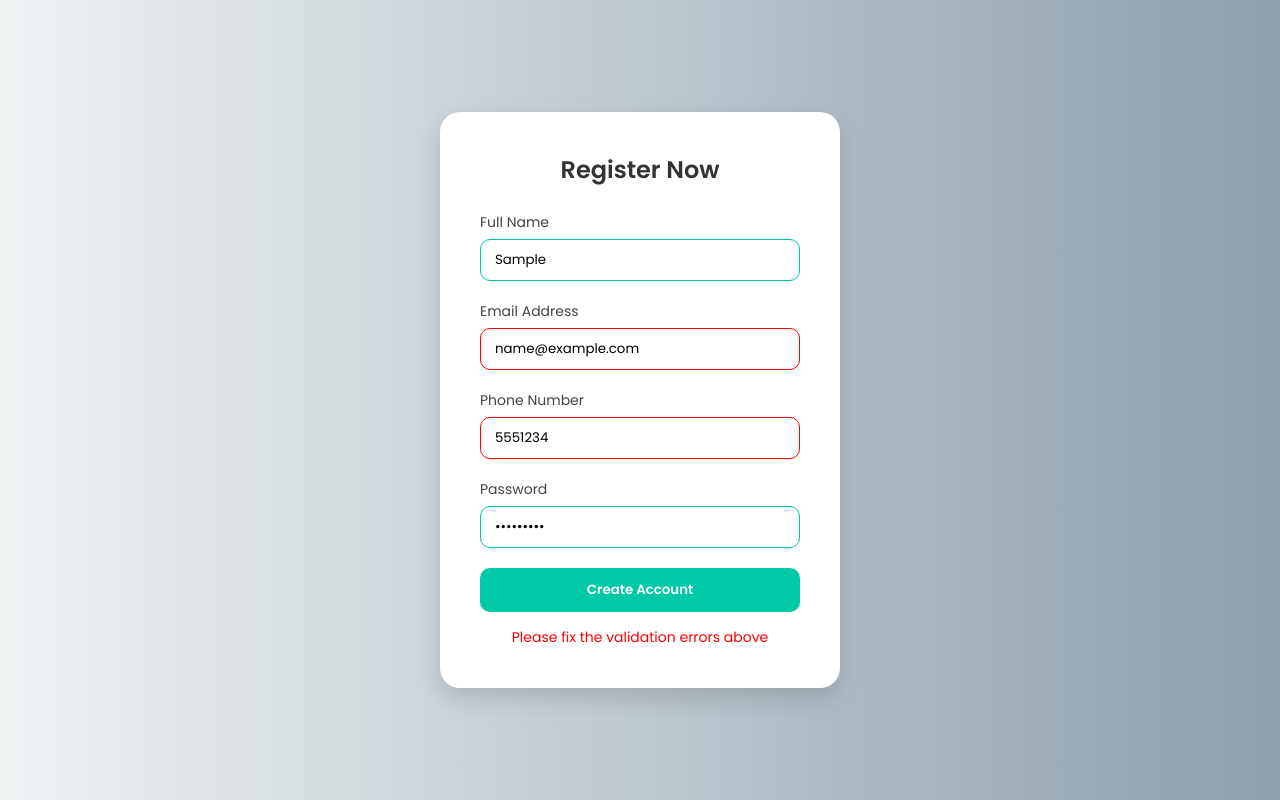
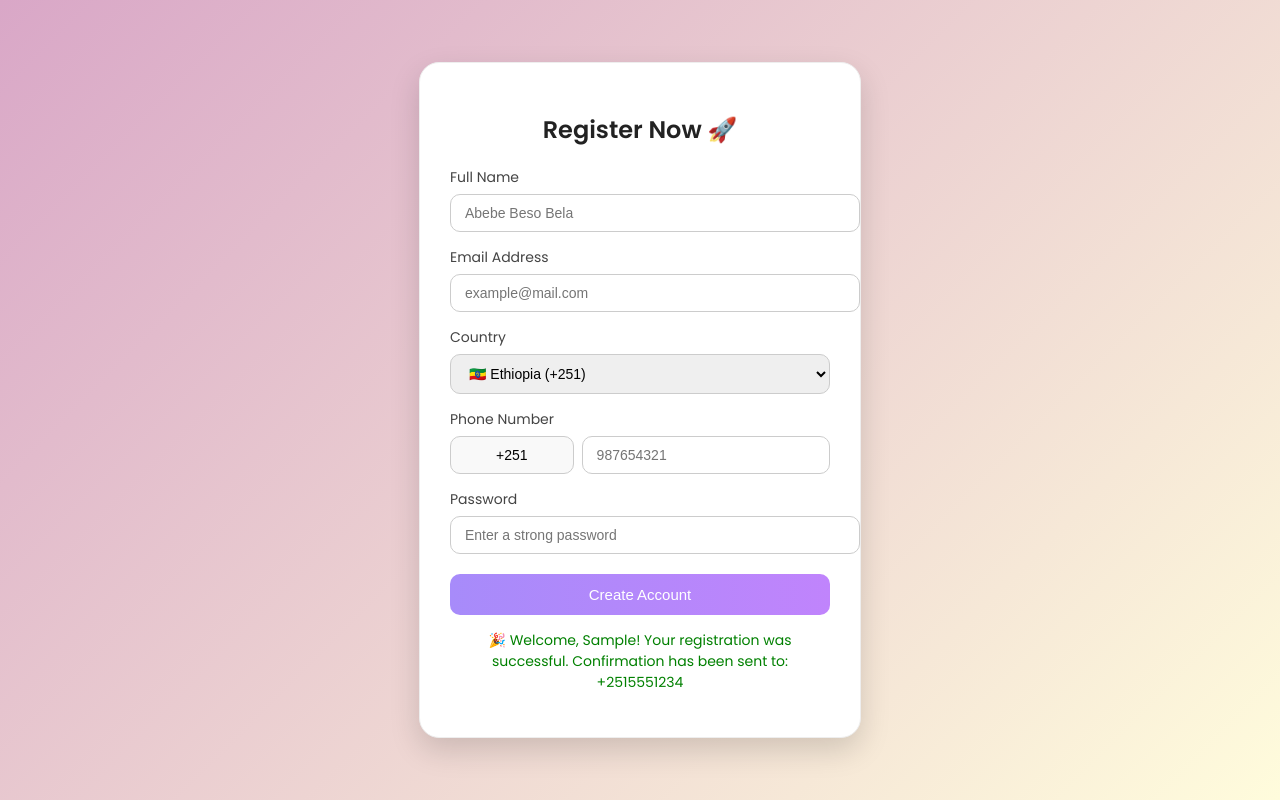
Before and after one commit to firatolin/interactive-form, a plain HTML site: page index.html in a window 1280 px wide. Both pictures are taken after typing "Sample", "name@example.com", "5551234", "Sample123" into the empty fields and a click on the button "Create Account". Drawn offline with Linux system fonts and the light colour scheme.

Commit message:
country code

```diff
--- a/index.html
+++ b/index.html
@@ -1,4 +1,3 @@
-<!-- index.html -->
 <!DOCTYPE html>
 <html lang="en">
   <head>
@@ -14,10 +13,10 @@
   <body>
     <div class="container">
       <form id="registrationForm">
-        <h2>Register Now</h2>
+        <h2>Register Now 🚀</h2>
 
         <label for="name">Full Name</label>
-        <input type="text" id="name" placeholder="Abebe Besobela" required />
+        <input type="text" id="name" placeholder="Abebe Beso Bela" required />
 
         <label for="email">Email Address</label>
         <input
@@ -27,8 +26,39 @@
           required
         />
 
+        <label for="country">Country</label>
+        <select id="country">
+          <!-- Africa -->
+          <option value="+251">🇪🇹 Ethiopia (+251)</option>
+          <option value="+27">🇿🇦 South Africa (+27)</option>
+          <option value="+234">🇳🇬 Nigeria (+234)</option>
+
+          <!-- North America -->
+          <option value="+1">🇺🇸 United States (+1)</option>
+          <option value="+1">🇨🇦 Canada (+1)</option>
+          <option value="+52">🇲🇽 Mexico (+52)</option>
+
+          <!-- South America -->
+          <option value="+55">🇧🇷 Brazil (+55)</option>
+
+          <!-- Europe -->
+          <option value="+44">🇬🇧 United Kingdom (+44)</option>
+          <option value="+41">🇨🇭 Switzerland (+41)</option>
+          <option value="+33">🇫🇷 France (+33)</option>
+          <option value="+49">🇩🇪 Germany (+49)</option>
+          <option value="+39">🇮🇹 Italy (+39)</option>
+
+          <!-- Asia / Middle East -->
+          <option value="+971">🇦🇪 United Arab Emirates / Dubai (+971)</option>
+          <option value="+86">🇨🇳 China (+86)</option>
+          <option value="+81">🇯🇵 Japan (+81)</option>
+        </select>
+
         <label for="phone">Phone Number</label>
-        <input type="tel" id="phone" placeholder="+1234567890" required />
+        <div class="phone-wrapper">
+          <input type="text" id="countryCode" readonly />
+          <input type="tel" id="phone" placeholder="987654321" required />
+        </div>
 
         <label for="password">Password</label>
         <input
--- a/script.js
+++ b/script.js
@@ -2,83 +2,77 @@ document.addEventListener("DOMContentLoaded", () => {
   const form = document.getElementById("registrationForm");
   const nameInput = document.getElementById("name");
   const emailInput = document.getElementById("email");
+  const countrySelect = document.getElementById("country");
+  const countryCodeInput = document.getElementById("countryCode");
   const phoneInput = document.getElementById("phone");
   const passwordInput = document.getElementById("password");
   const message = document.getElementById("message");
 
-  function showError(input, msg) {
-    input.style.borderColor = "red";
+  // Initialize country code input with default selected option
+  function updateCountryCode() {
+    countryCodeInput.value = countrySelect.value;
+  }
+
+  updateCountryCode();
+
+  countrySelect.addEventListener("change", updateCountryCode);
+
+  function showError(msg) {
     message.style.color = "red";
     message.textContent = msg;
   }
 
-  function clearError(input) {
-    input.style.borderColor = "#00c9a7";
-    message.textContent = "";
+  function showSuccess(msg) {
+    message.style.color = "green";
+    message.textContent = msg;
   }
 
   function validateEmail(email) {
-    const re = /^[^\\s@]+@[^\\s@]+\\.[^\\s@]+$/;
+    const re = /^[^\s@]+@[^\s@]+\.[^\s@]+$/;
     return re.test(email);
   }
 
+  // Validate phone: only digits, length between 6 and 15
   function validatePhone(phone) {
-    const re = /^[0-9]{10,15}$/;
+    const re = /^[0-9]{6,15}$/;
     return re.test(phone);
   }
-
-  nameInput.addEventListener("blur", () => {
-    if (!nameInput.value.trim()) {
-      showError(nameInput, "Name cannot be empty");
-    } else {
-      clearError(nameInput);
-    }
-  });
-
-  emailInput.addEventListener("blur", () => {
-    if (!validateEmail(emailInput.value.trim())) {
-      showError(emailInput, "Enter a valid email address");
-    } else {
-      clearError(emailInput);
-    }
-  });
-
-  phoneInput.addEventListener("blur", () => {
-    if (!validatePhone(phoneInput.value.trim())) {
-      showError(phoneInput, "Enter a valid phone number");
-    } else {
-      clearError(phoneInput);
-    }
-  });
-
-  passwordInput.addEventListener("blur", () => {
-    if (passwordInput.value.length < 6) {
-      showError(passwordInput, "Password must be at least 6 characters");
-    } else {
-      clearError(passwordInput);
-    }
-  });
 
   form.addEventListener("submit", (e) => {
     e.preventDefault();
 
     const name = nameInput.value.trim();
     const email = emailInput.value.trim();
+    const countryCode = countryCodeInput.value.trim();
     const phone = phoneInput.value.trim();
     const password = passwordInput.value;
 
     if (!name || !email || !phone || !password) {
-      showError(form, "Please fill in all fields");
+      showError("❌ Please fill in all fields.");
       return;
     }
 
-    if (!validateEmail(email) || !validatePhone(phone) || password.length < 6) {
-      showError(form, "Please fix the validation errors above");
+    if (!validateEmail(email)) {
+      showError("📧 Invalid email format.");
       return;
     }
 
-    message.style.color = "green";
-    message.textContent = `🎉 Thank you for registering, ${name}!`;
+    if (!validatePhone(phone)) {
+      showError("📞 Invalid phone number.");
+      return;
+    }
+
+    if (password.length < 6) {
+      showError("🔒 Password must be at least 6 characters.");
+      return;
+    }
+
+    const fullPhone = countryCode + phone;
+
+    showSuccess(
+      `🎉 Welcome, ${name}! Your registration was successful. Confirmation has been sent to: ${fullPhone}`
+    );
     form.reset();
+    updateCountryCode();
   });
 });
--- a/style.css
+++ b/style.css
@@ -1,88 +1,112 @@
-/* CSS for a modern, responsive login form with animations */
-* {
-  box-sizing: border-box;
+body {
   margin: 0;
   padding: 0;
   font-family: "Poppins", sans-serif;
-}
-
-body {
-  background: linear-gradient(to right, #eef2f3, #8e9eab);
+  background: linear-gradient(135deg, #d9a7c7, #fffcdc);
+  height: 100vh;
   display: flex;
   align-items: center;
   justify-content: center;
-  height: 100vh;
 }
 
 .container {
-  background: white;
-  padding: 40px;
+  background: #ffffff;
+  padding: 30px;
   border-radius: 20px;
-  box-shadow: 0 10px 25px rgba(0, 0, 0, 0.15);
+  box-shadow: 0 12px 30px rgba(0, 0, 0, 0.15);
   width: 100%;
-  max-width: 400px;
-  animation: fadeIn 0.8s ease-in;
+  max-width: 380px;
+  animation: fadeIn 0.8s ease-in-out;
+  border: 1px solid #eee;
+}
+
+form h2 {
+  text-align: center;
+  margin-bottom: 20px;
+  color: #222;
+  font-weight: 600;
+}
+
+label {
+  display: block;
+  margin-top: 15px;
+  font-weight: 500;
+  color: #444;
+  font-size: 14px;
+}
+
+input,
+select {
+  width: 100%;
+  padding: 10px 14px;
+  margin-top: 6px;
+  border: 1px solid #ccc;
+  border-radius: 10px;
+  font-size: 14px;
+  transition: border-color 0.3s ease, box-shadow 0.3s ease;
+}
+
+input:focus,
+select:focus {
+  outline: none;
+  border-color: #a78bfa;
+  box-shadow: 0 0 4px #c4b5fd;
+}
+
+.phone-wrapper {
+  display: flex;
+  gap: 8px;
+}
+
+.phone-wrapper input:first-child {
+  width: 30%;
+  text-align: center;
+  background-color: #f9f9f9;
+}
+
+.phone-wrapper input:last-child {
+  width: 70%;
+}
+
+button {
+  width: 100%;
+  padding: 12px;
+  margin-top: 20px;
+  background: linear-gradient(90deg, #a78bfa, #c084fc);
+  color: #fff;
+  border: none;
+  border-radius: 10px;
+  font-size: 15px;
+  font-weight: 500;
+  cursor: pointer;
+  transition: background 0.3s ease;
+}
+
+button:hover {
+  background: linear-gradient(90deg, #c084fc, #a78bfa);
+}
+
+select option {
+  padding: 8px;
+  background-color: #fff;
+  font-size: 14px;
+}
+
+.message {
+  margin-top: 15px;
+  text-align: center;
+  color: red;
+  font-weight: 500;
+  font-size: 14px;
 }
 
 @keyframes fadeIn {
   from {
     opacity: 0;
-    transform: scale(0.95);
+    transform: translateY(20px);
   }
   to {
     opacity: 1;
-    transform: scale(1);
+    transform: translateY(0);
   }
 }
-
-h2 {
-  text-align: center;
-  margin-bottom: 25px;
-  font-weight: 600;
-  color: #333;
-}
-
-label {
-  font-size: 14px;
-  margin-bottom: 6px;
-  display: block;
-  color: #444;
-}
-
-input {
-  width: 100%;
-  padding: 10px 14px;
-  margin-bottom: 20px;
-  border: 1px solid #ccc;
-  border-radius: 10px;
-  transition: all 0.3s;
-}
-
-input:focus {
-  border-color: #00c9a7;
-  outline: none;
-  background-color: #f4fdfc;
-}
-
-button {
-  background-color: #00c9a7;
-  color: white;
-  padding: 12px;
-  border: none;
-  width: 100%;
-  border-radius: 10px;
-  cursor: pointer;
-  font-weight: 600;
-  transition: background-color 0.3s;
-}
-
-button:hover {
-  background-color: #00b49c;
-}
-
-.message {
-  margin-top: 15px;
-  text-align: center;
-  font-size: 14px;
-  color: green;
-}
```
